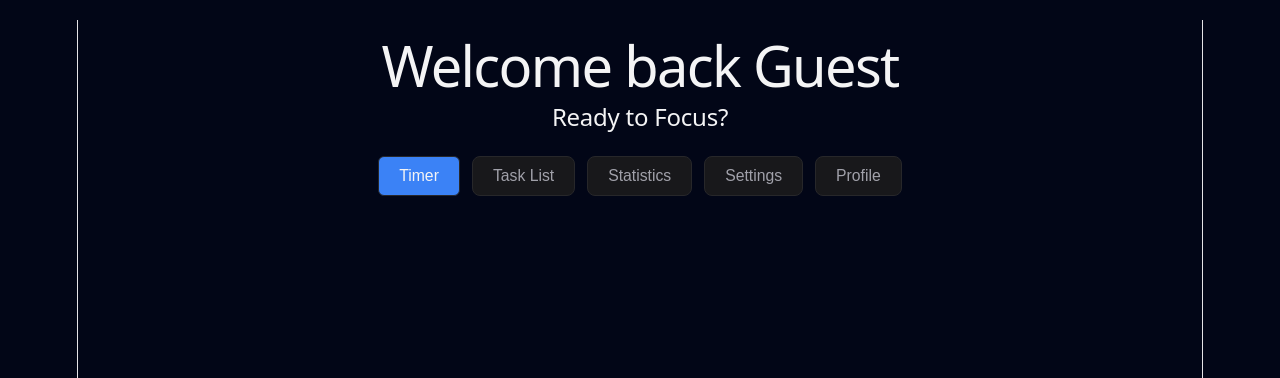
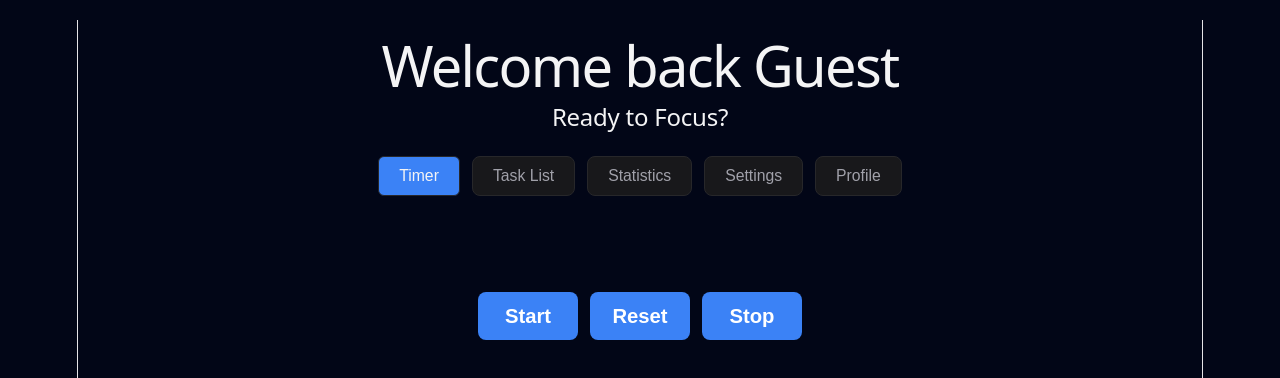
Before and after one commit to FinchDefense/flowstate-app, a React (Vite) app: page / in a window 1280 px wide. Shown: the top 378 px of the page. Built offline with nearby package versions, Linux system fonts and the light colour scheme.

Commit message:
Layout the basics of the Timer Component

```diff
--- a/src/components/Timer.css
+++ b/src/components/Timer.css
@@ -0,0 +1,36 @@
+.timer-container {
+  display: flex;
+  flex-direction: column;
+
+  margin: 0 auto;
+  width: 560px;
+  padding: 48px;
+  border-radius: 16px;
+}
+
+.timer-display {
+  width: 280px;
+  padding: 24px 16px;
+}
+
+.timer-buttons {
+  margin: 0 auto;
+  display: flex;
+  gap: 12px;
+}
+
+.timer-buttons button {
+  height: 48px;
+  font-size: 1.125rem;
+  font-weight: 600;
+  min-width: 100px;
+  border-radius: 8px;
+  border: none;
+
+  background-color: #3b82f6;
+  color: #ffffff;
+}
+
+.timer-buttons button:hover {
+  background-color: #2563eb;
+}
--- a/src/components/Timer.tsx
+++ b/src/components/Timer.tsx
@@ -1,3 +1,16 @@
+import './Timer.css'
+
 export function Timer() {
-  return <div></div>;
+  return (
+    <div className="timer-container">
+      <div className="timer-display">
+        <div className="timer-display-time"></div>
+      </div>
+      <div className="timer-buttons">
+        <button>Start</button>
+        <button>Reset</button>
+        <button>Stop</button>
+      </div>
+    </div>
+  );
 }
```
